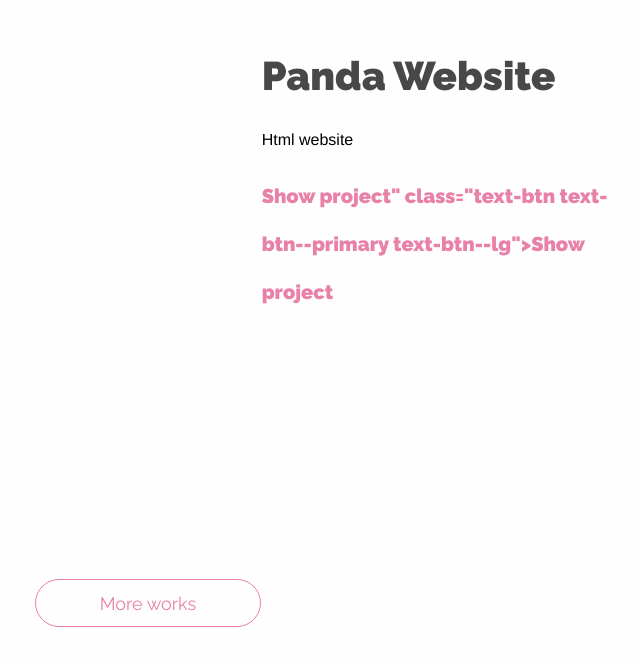
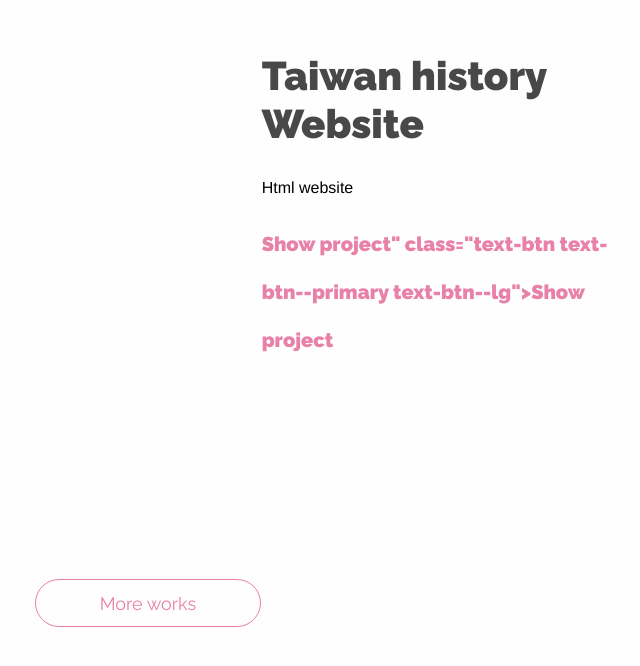
Before and after one commit to donnaaaalee/cv.github.io, a plain HTML site: page cv/index.html in a window 1280 px wide. Shown: the part 7077-7743 px from the top of the page, without its empty margins (492-1132 px from the left). Drawn offline with nearby package versions, Linux system fonts and the light colour scheme.

Commit message:
Update index.html

```diff
--- a/cv/index.html
+++ b/cv/index.html
@@ -369,7 +369,7 @@
 								</div>
 								<div class="col-sm-4 col-sm-push-1">
 									<div class="work-item__text">
-										<h3 class="work-item__title">Panda Website</h3>
+										<h3 class="work-item__title">Taiwan history Website</h3>
 										<p class="work-item__intro">Html website</p>
 										<a href="https://donnaaaalee.github.io/panda.github.io/panda/index.html" class="text-btn text-btn--primary text-btn--lg">Show project" class="text-btn text-btn--primary text-btn--lg">Show project</a>
 									</div>
```
